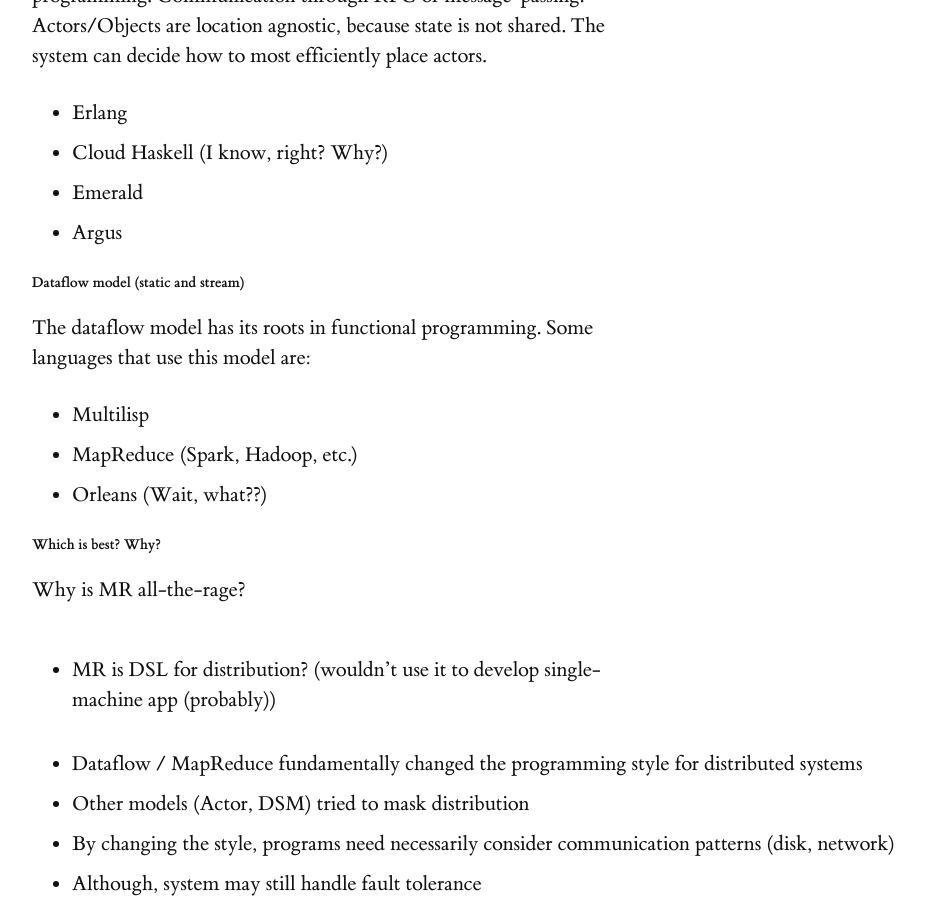
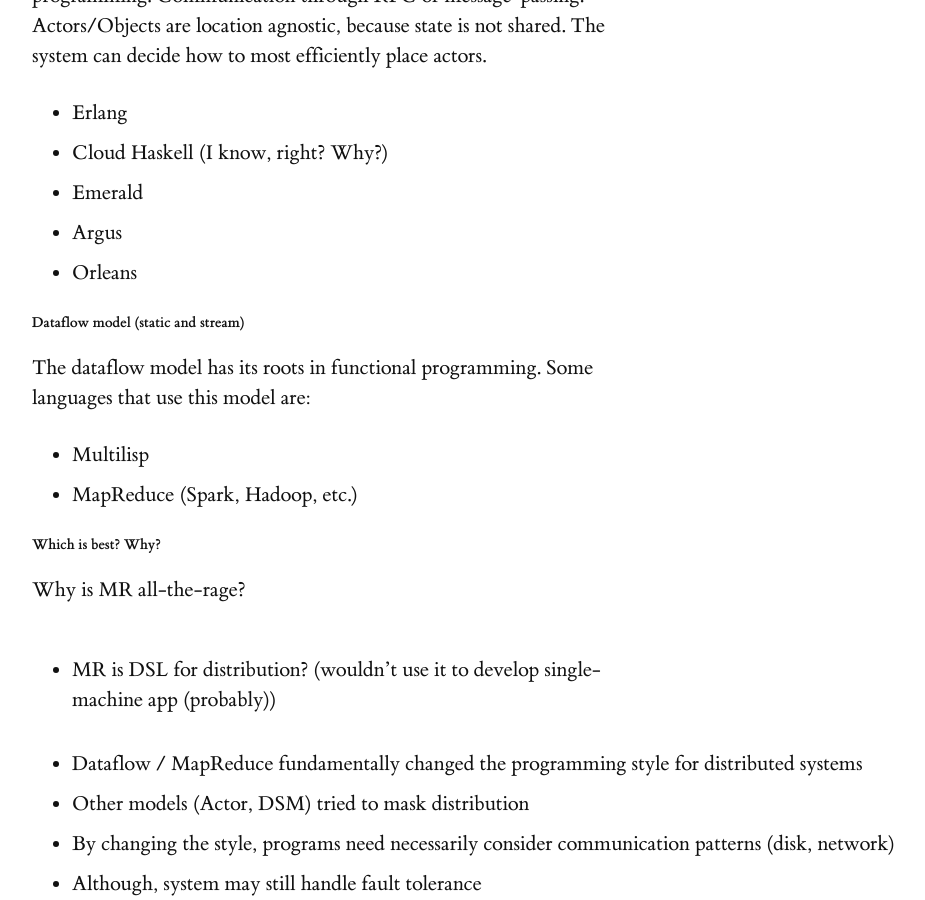
Before and after one commit to heathermiller/dist-prog-book, a Jekyll site: the page built from chapter/4/dist-langs.md, in a window 1280 px wide and 900 px high, scrolled down 1255 px. Shown: the whole window, without its empty margins (128-1053 px from the left). Built offline with Jekyll 4.4.1, drawn with Linux system fonts in a browser that asks for light colours; some web fonts are replaced.

Commit message:
Update dist-langs.md

```diff
--- a/chapter/4/dist-langs.md
+++ b/chapter/4/dist-langs.md
@@ -50,7 +51,7 @@ Some languages that use this model are:
 
 * Multilisp
 * MapReduce (Spark, Hadoop, etc.)
-* Orleans (Wait, what??)
+
 
 #### Which is best? Why?
 
```
Also changed, not shown: other parts of chapter/4/dist-langs.md (+1 -0 lines).
